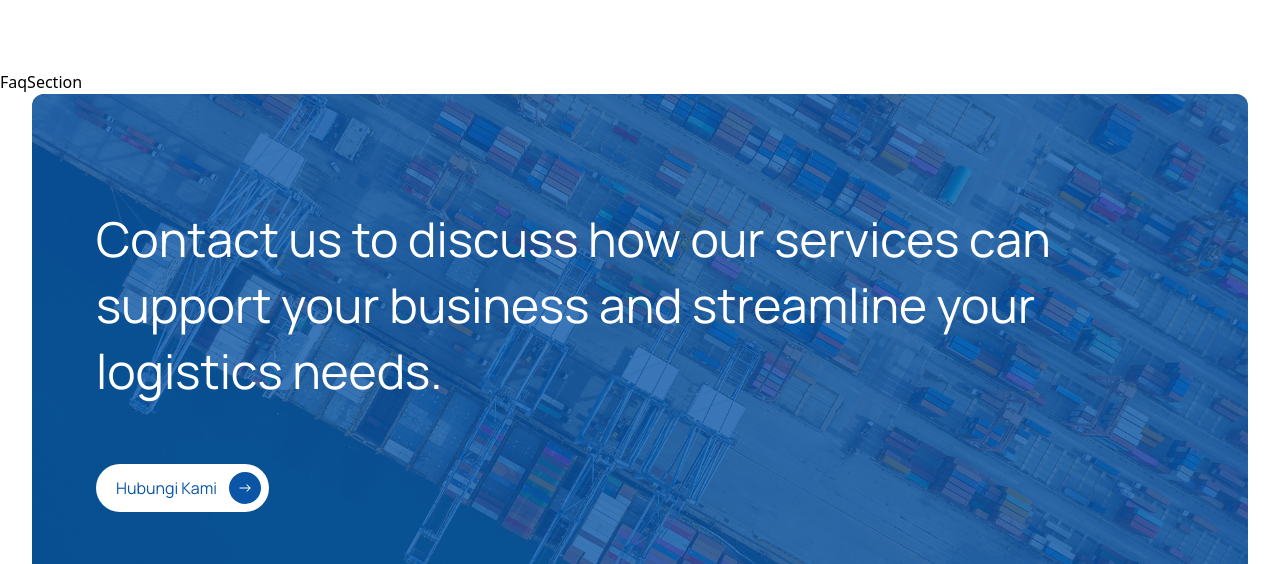
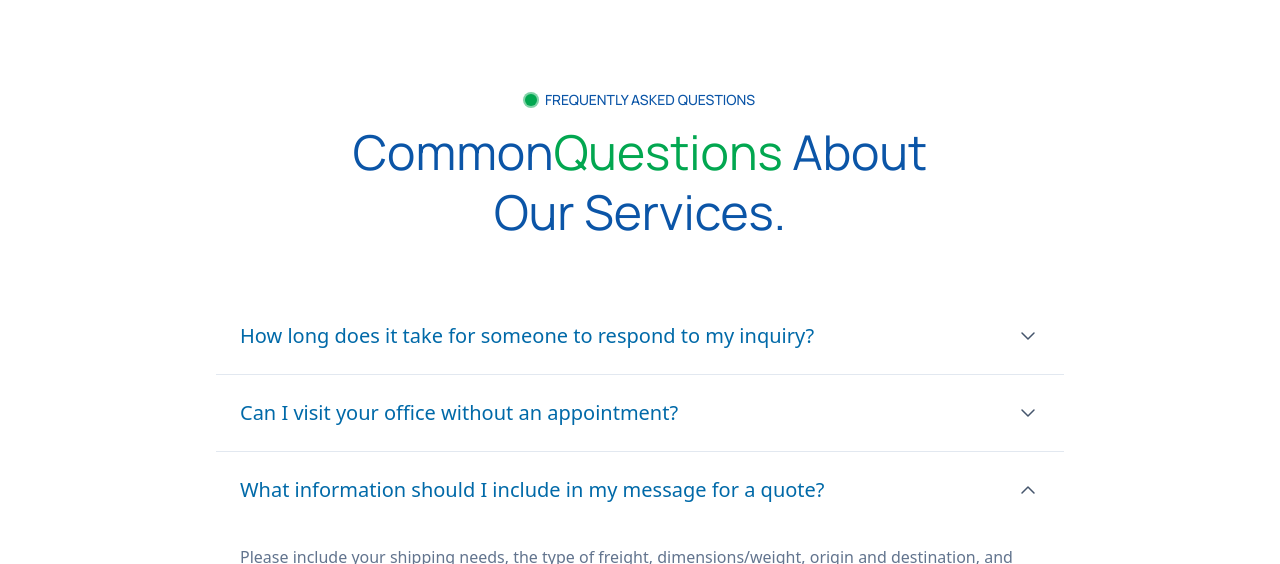
Before and after one commit to ciptacodeteam/shaga, a Next.js app: page /en/contact in a window 1280 px wide. Shown: the part 2236-2800 px from the top of the page. Built offline with nearby package versions, Linux system fonts and the light colour scheme.

Commit message:
feat: enhance DiscussionCtaSection layout and add FaqSection with dynamic content

```diff
--- a/components/DiscussionCtaSection.tsx
+++ b/components/DiscussionCtaSection.tsx
@@ -3,13 +3,13 @@ import { IoIosArrowRoundForward } from 'react-icons/io';
 
 const DiscussionCtaSection = () => {
   return (
-    <section className='relative mb-20'>
+    <section className='relative my-16 max-w-7xl mx-auto'>
       <div className='mx-8 relative rounded-xl overflow-hidden z-0'>
         <div className="absolute inset-0 bg-[url('/img/imghero.webp')] bg-cover bg-center"></div>
 
         <div className='absolute inset-0 bg-[#0B55A7]/80 z-10'></div>
 
-        <div className='relative z-20 flex flex-col px-16 py-28 text-white justify-center items-start text-center gap-5'>
+        <div className='relative z-20 flex flex-col px-16 py-14 text-white justify-center items-start text-center gap-5'>
           <h3 className='text-white mb-10 font-manrope text-5xl leading-snug text-left max-w-5xl'>
             Contact us to discuss how our services can support your business and
             streamline your logistics needs.
--- a/components/FaqSection.tsx
+++ b/components/FaqSection.tsx
@@ -1,4 +1,96 @@
+'use client';
+
+import { Disclosure } from '@headlessui/react';
+
+const faqData = [
+  {
+    question: 'How long does it take for someone to respond to my inquiry?',
+    answer:
+      'We aim to respond to all inquiries within 24–48 hours on business days. For urgent matters, please call our customer service line.',
+  },
+  {
+    question: 'Can I visit your office without an appointment?',
+    answer:
+      'Visits are welcome, but we recommend scheduling an appointment so we can ensure the right person is available to help you quickly.',
+  },
+  {
+    question: 'What information should I include in my message for a quote?',
+    answer:
+      'Please include your shipping needs, the type of freight, dimensions/weight, origin and destination, and any specific services you require. The more detail you provide, the more accurate your quote will be.',
+  },
+  {
+    question: 'How do I track my shipment?',
+    answer:
+      'You can track your shipment using our online tracking system — enter your tracking number on the website for real-time status updates. If you need assistance, contact customer support.',
+  },
+];
+
 const FaqSection = () => {
-  return <div>FaqSection</div>;
+  return (
+    <section className='max-w-4xl mx-auto px-6 py-16 pt-5'>
+      <header className='flex flex-col justify-center items-center text-center'>
+        <div className='flex items-center gap-2 mb-3'>
+          <span className='relative flex size-3'>
+            <span className='absolute inline-flex h-full w-full animate-ping rounded-full bg-secondary opacity-75'></span>
+            <span className='relative inline-flex size-3 rounded-full bg-secondary'></span>
+          </span>
+          <p className='text-sm font-medium text-primary uppercase font-manrope'>
+            Frequently Asked Questions
+          </p>
+        </div>
+
+        <div className='mb-4'>
+          <p className='font-manrope text-5xl leading-tight text-primary mx-auto w-3/4'>
+            Common
+            <span className='text-secondary'>Questions</span> About Our
+            Services.
+          </p>
+        </div>
+      </header>
+
+      <div className='bg-white mt-10'>
+        {faqData.map((item, i) => (
+          <Disclosure key={i} defaultOpen={i === 2}>
+            {({ open }) => (
+              <div className='border-b last:border-b-0 border-slate-200'>
+                <h4 className='m-0'>
+                  <Disclosure.Button className='w-full text-left px-6 py-6 flex items-center justify-between gap-4 focus:outline-none focus-visible:ring-2 focus-visible:ring-emerald-400'>
+                    <span className='text-lg md:text-xl text-sky-700 font-medium'>
+                      {item.question}
+                    </span>
+
+                    <svg
+                      className={`w-6 h-6 text-slate-600 transform transition-transform duration-200 ${
+                        open ? 'rotate-180' : 'rotate-0'
+                      }`}
+                      viewBox='0 0 24 24'
+                      fill='none'
+                      xmlns='http://www.w3.org/2000/svg'
+                      aria-hidden
+                    >
+                      <path
+                        d='M6 9l6 6 6-6'
+                        stroke='currentColor'
+                        strokeWidth='1.5'
+                        strokeLinecap='round'
+                        strokeLinejoin='round'
+                      />
+                    </svg>
+                  </Disclosure.Button>
+                </h4>
+
+                <Disclosure.Panel className='px-6 py-4'>
+                  <p className='text-slate-500 text-base leading-relaxed'>
+                    {item.answer}
+                  </p>
+                </Disclosure.Panel>
+              </div>
+            )}
+          </Disclosure>
+        ))}
+      </div>
+    </section>
+  );
 };
+
 export default FaqSection;
```
Also changed, not shown: section/layanankami/LogisticService.tsx (+47 -40 lines).
